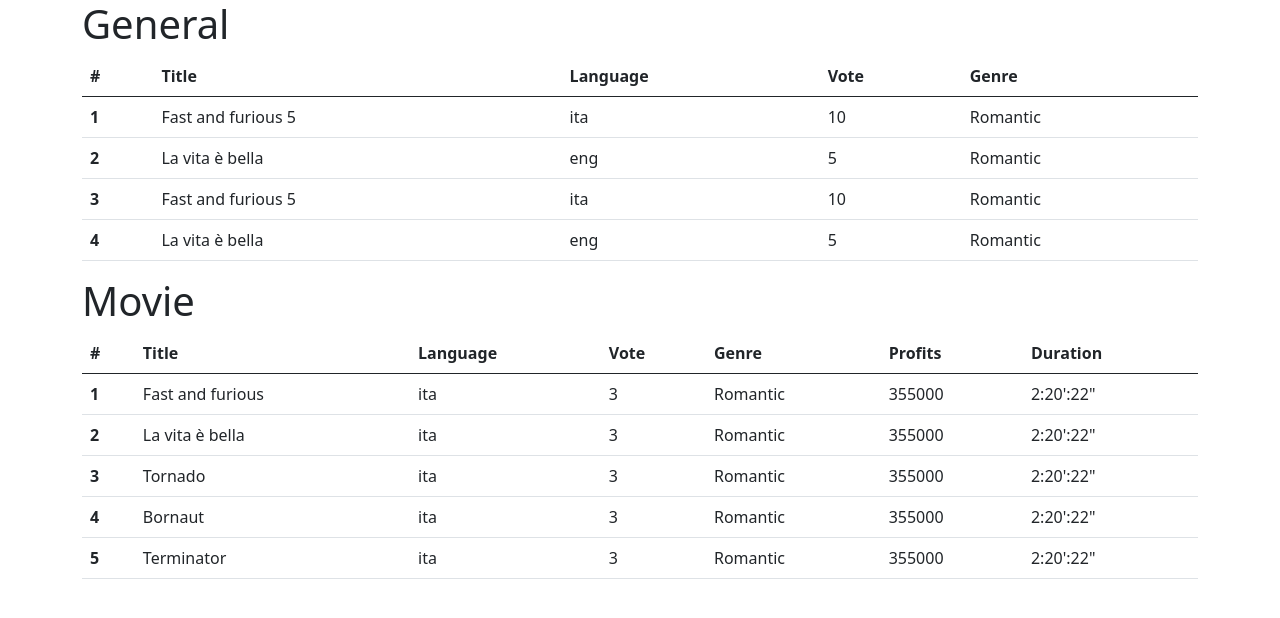
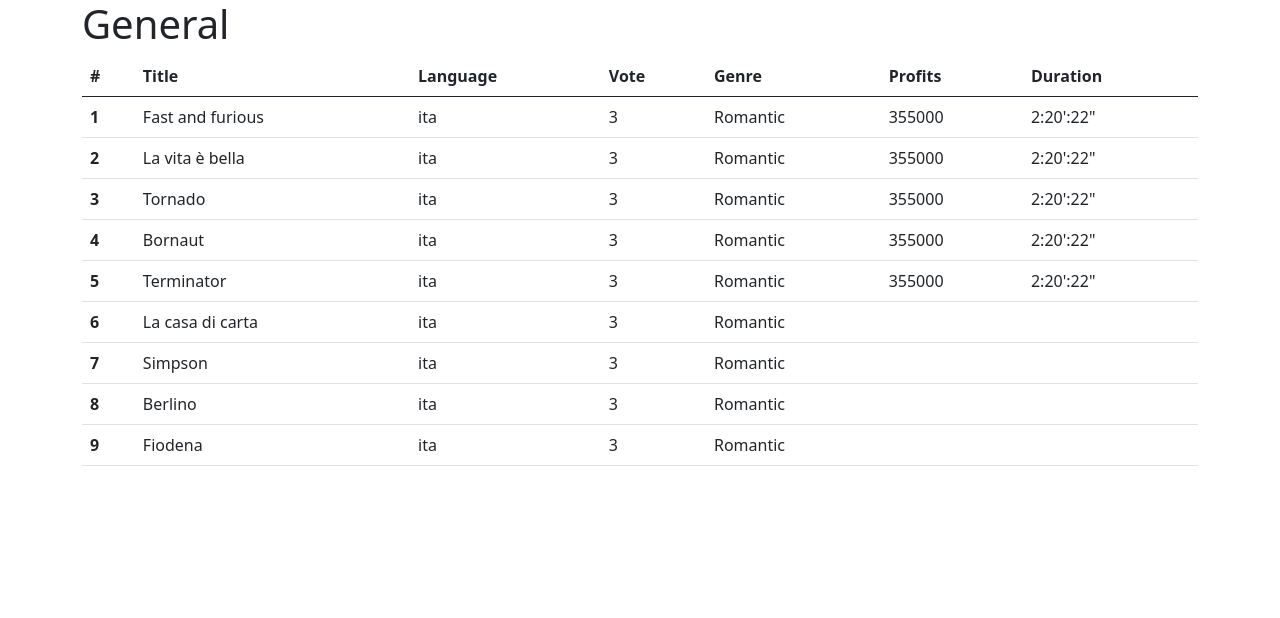
Before and after one commit to RoccoCerro/php-oop-1, a PHP site: page / in a window 1280 px wide. Shown: the top 618 px of the page. Run offline with PHP 8.4, Linux system fonts and the light colour scheme; data that the repository does not hold is empty.

Commit message:
Add: array general and print in page

```diff
--- a/db.php
+++ b/db.php
@@ -7,25 +7,14 @@ $romantic->name = "Romantic";
 $romantic->description = "Passion, love, art, seduction";
 
 $general = [
-  new Production("Fast and furious 5", "ita", 10, $romantic),
-  new Production("La vita è bella", "eng", 5, $romantic),
-  new Production("Fast and furious 5", "ita", 10, $romantic),
-  new Production("La vita è bella", "eng", 5, $romantic)
-
-];
-
-$movie = [
   new Movie("Fast and furious", "ita", 3, $romantic, 355000,"2:20':22\""),
   new Movie("La vita è bella", "ita", 3, $romantic, 355000,"2:20':22\""),
   new Movie("Tornado", "ita", 3, $romantic, 355000,"2:20':22\""),
   new Movie("Bornaut", "ita", 3, $romantic, 355000,"2:20':22\""),
   new Movie("Terminator", "ita", 3, $romantic, 355000,"2:20':22\""),
+  new TvSerie ("La casa di carta", "ita", 3, $romantic, 34),
+  new TvSerie ("Simpson", "ita", 3, $romantic, 34),
+  new TvSerie ("Berlino", "ita", 3, $romantic, 34),
+  new TvSerie ("Fiodena", "ita", 3, $romantic, 34)
+
 ];
-
-// $serieTV = [
-
-//   new TvSerie ("La casa di carta", "ita", 3, $romantic, 34),
-//   new TvSerie ("Simpson", "ita", 3, $romantic, 34),
-//   new TvSerie ("Berlino", "ita", 3, $romantic, 34),
-//   new TvSerie ("Fiodena", "ita", 3, $romantic, 34),
-// ];
--- a/index.php
+++ b/index.php
@@ -40,45 +40,14 @@ require_once __DIR__ . "/models/Movie.php";
               <th scope="col">Language</th>
               <th scope="col">Vote</th>
               <th scope="col">Genre</th>
+              <th scope="col">Profits</th>
+              <th scope="col">Duration</th>
             </tr>
           </thead>
           <tbody>
             <?php
               for($i = 0; $i < count($general); $i++){
                 $el = $general[$i];
-                ?>
-                <tr>
-                  <th scope="row"><?= $i +1 ?></th>
-                  <td><?= $el->title ?></td>
-                  <td><?= $el->language ?></td>
-                  <td><?= $el->vote ?></td>
-                  <td><?= $el->genre->name ?></td>
-                </tr>
-                <?php
-              }
-            ?>
-          </tbody>
-        </table>
-
-        <!-- Movie -->
-        <h1>Movie</h1>
-        <table class="table">
-          <thead>
-            <tr>
-              <th scope="col">#</th>
-              <th scope="col">Title</th>
-              <th scope="col">Language</th>
-              <th scope="col">Vote</th>
-              <th scope="col">Genre</th>
-              <th scope="col">Profits</th>
-              <th scope="col">Duration</th>
-
-            </tr>
-          </thead>
-          <tbody>
-            <?php
-              for($i = 0; $i < count($movie); $i++){
-                $el = $movie[$i];
                 ?>
                 <tr>
                   <th scope="row"><?= $i +1 ?></th>
```
